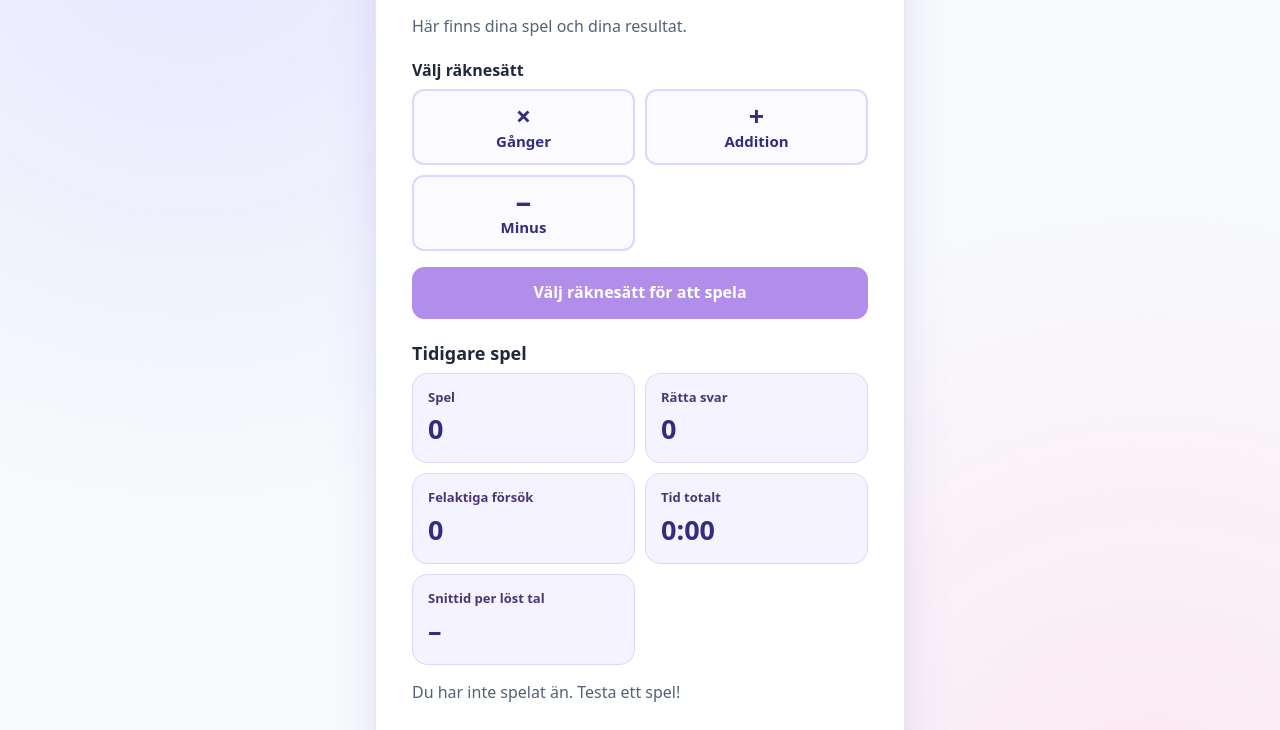
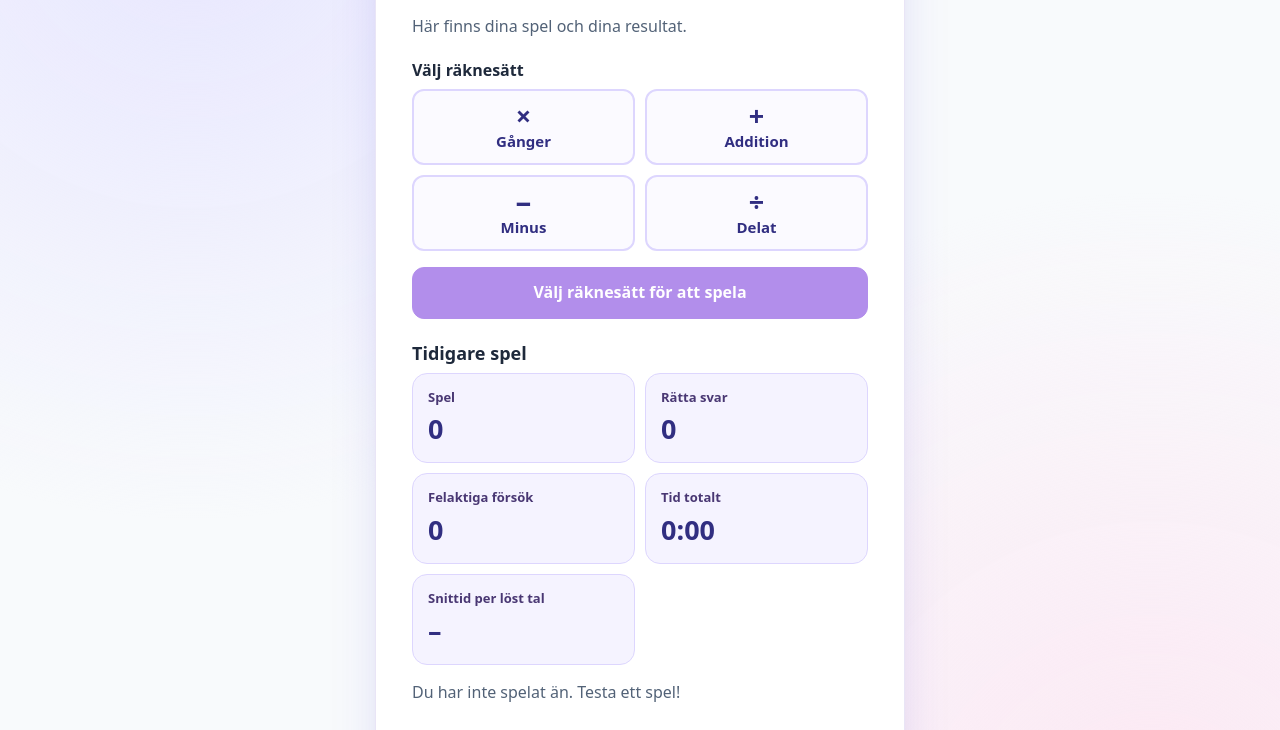
Before and after one commit to NeckleSingh/gangertabellen, a plain HTML site: page index.html in a window 1280 px wide. Both pictures are taken after typing "Sample" into the empty fields and a click on the button "Skapa profil". Shown: the part 217-947 px from the top of the page. Drawn offline with Linux system fonts and the light colour scheme.

Commit message:
feat: add division practice

```diff
--- a/index.html
+++ b/index.html
@@ -287,6 +287,7 @@
         <button class="operation-option" id="operation-multiplication" type="button" aria-pressed="false"><strong aria-hidden="true">×</strong><span data-i18n="multiplicationShort">Gånger</span></button>
         <button class="operation-option" id="operation-addition" type="button" aria-pressed="false"><strong aria-hidden="true">+</strong><span data-i18n="addition">Addition</span></button>
         <button class="operation-option" id="operation-subtraction" type="button" aria-pressed="false"><strong aria-hidden="true">−</strong><span data-i18n="subtractionShort">Minus</span></button>
+        <button class="operation-option" id="operation-division" type="button" aria-pressed="false"><strong aria-hidden="true">÷</strong><span data-i18n="divisionShort">Delat</span></button>
       </div>
       <div id="level-controls" hidden>
         <p class="level-heading" id="level-label" data-i18n="chooseLevel">Välj nivå</p>
@@ -358,7 +359,7 @@
         chooseLabel:'Välj spelare', lion:'Lejonet', bear:'Björnen',
         saveInfo:'Dina spel sparas i den här webbläsaren när du trycker på ”Klar”.',
         dashboardLabel:'Spelarens sida', switchProfile:'Byt spelare', yourPage:'Din sida',
-        yourGamesInfo:'Här finns dina spel och dina resultat.', playNow:'Spela nu', chooseOperation:'Välj räknesätt', chooseOperationToPlay:'Välj räknesätt för att spela', multiplication:'Multiplikation', multiplicationShort:'Gånger', addition:'Addition', subtraction:'Subtraktion', subtractionShort:'Minus', subtractionLevel:'Upp till 50', subtractionHint:'Starttal upp till 50 · Svaret kan bli 0', chooseLevel:'Välj nivå', chooseLevelToPlay:'Välj nivå för att spela', level:'Nivå', pastGames:'Tidigare spel',
+        yourGamesInfo:'Här finns dina spel och dina resultat.', playNow:'Spela nu', chooseOperation:'Välj räknesätt', chooseOperationToPlay:'Välj räknesätt för att spela', multiplication:'Multiplikation', multiplicationShort:'Gånger', addition:'Addition', subtraction:'Subtraktion', subtractionShort:'Minus', subtractionLevel:'Upp till 50', subtractionHint:'Starttal upp till 50 · Svaret kan bli 0', division:'Division', divisionShort:'Delat', divisionLevel:'Upp till 80', divisionHint:'Tal upp till 80 · Svaret blir alltid ett heltal', chooseLevel:'Välj nivå', chooseLevelToPlay:'Välj nivå för att spela', level:'Nivå', pastGames:'Tidigare spel',
         noGames:'Du har inte spelat än. Testa ett spel!', clearStats:'Ta bort alla mina resultat',
         gameLabel:'Spel', timerLabel:'Tid på uppgiften', tally:'Klara', playing:'spelar',
         gameInfo:'Räkna ut talet. Du får prova igen om det blir fel!', questionLabel:'Uppgift',
@@ -386,7 +387,7 @@
         chooseLabel:'Choose a player', lion:'Lion', bear:'Bear',
         saveInfo:'Your games are saved in this browser when you tap “Finish”.',
         dashboardLabel:'Player page', switchProfile:'Change player', yourPage:'Your page',
-        yourGamesInfo:'See your games and scores here.', playNow:'Play now', chooseOperation:'Choose a game', chooseOperationToPlay:'Choose a game to play', multiplication:'Multiplication', multiplicationShort:'Multiply', addition:'Addition', subtraction:'Subtraction', subtractionShort:'Subtract', subtractionLevel:'Up to 50', subtractionHint:'Starting numbers up to 50 · Answers can be 0', chooseLevel:'Choose your level', chooseLevelToPlay:'Choose a level to play', level:'Level', pastGames:'Past games',
+        yourGamesInfo:'See your games and scores here.', playNow:'Play now', chooseOperation:'Choose a game', chooseOperationToPlay:'Choose a game to play', multiplication:'Multiplication', multiplicationShort:'Multiply', addition:'Addition', subtraction:'Subtraction', subtractionShort:'Subtract', subtractionLevel:'Up to 50', subtractionHint:'Starting numbers up to 50 · Answers can be 0', division:'Division', divisionShort:'Divide', divisionLevel:'Up to 80', divisionHint:'Numbers up to 80 · Whole-number answers only', chooseLevel:'Choose your level', chooseLevelToPlay:'Choose a level to play', level:'Level', pastGames:'Past games',
         noGames:'No games yet. Try one!', clearStats:'Delete all my results',
         gameLabel:'Game', timerLabel:'Time on this question', tally:'Solved', playing:'is playing',
         gameInfo:'Work it out. If you get it wrong, try again!', questionLabel:'Question',
@@ -419,21 +420,23 @@
       advanced: {first:11,last:20,label:'11–20'},
       addBasic: {minSum:2,maxSum:50,label:'1–50'},
       addAdvanced: {minSum:51,maxSum:100,label:'51–100'},
-      subtract: {maxStart:50}
+      subtract: {maxStart:50},
+      divide: {maxDividend:80,minDivisor:2,maxDivisor:10}
     };
     const OPERATION_LEVELS = {
       multiplication: ['basic','advanced'],
       addition: ['addBasic','addAdvanced'],
-      subtraction: ['subtract']
+      subtraction: ['subtract'],
+      division: ['divide']
     };
     const MAX_SOLVED_PER_GAME = 100;
     // Games saved before operations existed are multiplication games.
     const sessionOperation = session => session.operation === undefined ? 'multiplication' : session.operation;
     const sessionLevel = session => session.level === undefined ? 'basic' : session.level;
-    const levelLabel = level => level === 'subtract' ? t('subtractionLevel') : `${t('level')} ${LEVELS[level].label}`;
+    const levelLabel = level => level === 'subtract' ? t('subtractionLevel') : level === 'divide' ? t('divisionLevel') : `${t('level')} ${LEVELS[level].label}`;
     const operationLabel = operation => t(operation);
-    const operationSymbol = operation => ({multiplication:'×',addition:'+',subtraction:'−'})[operation];
-    const operationAnswer = (operation,a,b) => operation === 'addition' ? a+b : operation === 'subtraction' ? a-b : a*b;
+    const operationSymbol = operation => ({multiplication:'×',addition:'+',subtraction:'−',division:'÷'})[operation];
+    const operationAnswer = (operation,a,b) => operation === 'addition' ? a+b : operation === 'subtraction' ? a-b : operation === 'division' ? a/b : a*b;
     const sessionDescription = session => `${operationLabel(sessionOperation(session))} · ${levelLabel(sessionLevel(session))}`;
     let selectedOperation = null, selectedLevel = null, gameOperation = null, gameLevel = null;
     // A profile has a name, an emoji, an ID, and its own list of games.
@@ -528,6 +531,12 @@
           // Both operands are positive and the result is never negative (0 is allowed).
           return a >= 1 && a <= LEVELS[level].maxStart && b >= 1 && b <= a;
         }
+        if (operation === 'division') {
+          // No division by zero, fractional answers, or dividends above 80.
+          const rules = LEVELS[level];
+          return a >= 1 && a <= rules.maxDividend &&
+            b >= rules.minDivisor && b <= rules.maxDivisor && a % b === 0;
+        }
         const sum = a + b;
         return a >= 1 && b >= 1 && sum >= LEVELS[level].minSum && sum <= LEVELS[level].maxSum;
       };
@@ -597,6 +606,13 @@
         // 1..50 minus 1..starting-number: never negative, and can equal zero.
         for (let a = 1; a <= LEVELS[level].maxStart; a++)
           for (let b = 1; b <= a; b++) pairs.push({a,b});
+      } else if (operation === 'division') {
+        // Reverse multiplication facts for exact division. Divisors 2–10,
+        // dividends up to 80, and only positive whole-number quotients.
+        const {maxDividend,minDivisor,maxDivisor} = LEVELS[level];
+        for (let b = minDivisor; b <= maxDivisor; b++)
+          for (let quotient = 1; quotient * b <= maxDividend; quotient++)
+            pairs.push({a:quotient*b,b});
       }
       return pairs;
     }
@@ -851,7 +867,7 @@
       const levels = selectedOperation ? OPERATION_LEVELS[selectedOperation] : [];
       $('level-controls').hidden = levels.length !== 2;
       $('single-level-info').hidden = levels.length !== 1;
-      if (levels.length === 1) $('single-level-info').textContent = t('subtractionHint');
+      if (levels.length === 1) $('single-level-info').textContent = t(selectedOperation === 'division' ? 'divisionHint' : 'subtractionHint');
       if (levels.length === 2) {
         $('level-basic').textContent = LEVELS[levels[0]].label;
         $('level-advanced').textContent = LEVELS[levels[1]].label;
@@ -876,6 +892,7 @@
     $('operation-multiplication').addEventListener('click', () => chooseOperation('multiplication'));
     $('operation-addition').addEventListener('click', () => chooseOperation('addition'));
     $('operation-subtraction').addEventListener('click', () => chooseOperation('subtraction'));
+    $('operation-division').addEventListener('click', () => chooseOperation('division'));
     $('level-basic').addEventListener('click', () => chooseLevel(0));
     $('level-advanced').addEventListener('click', () => chooseLevel(1));
 
```
